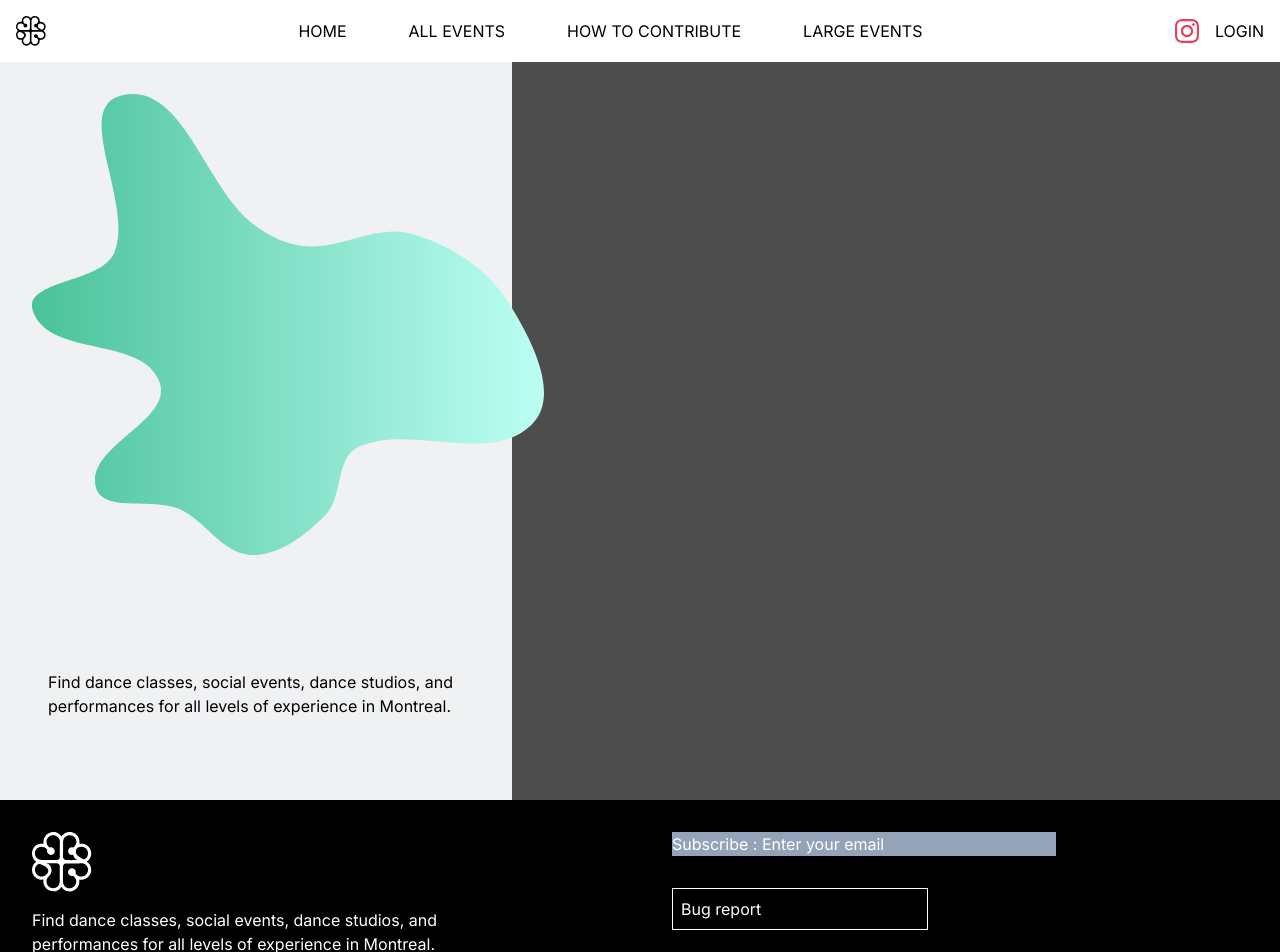
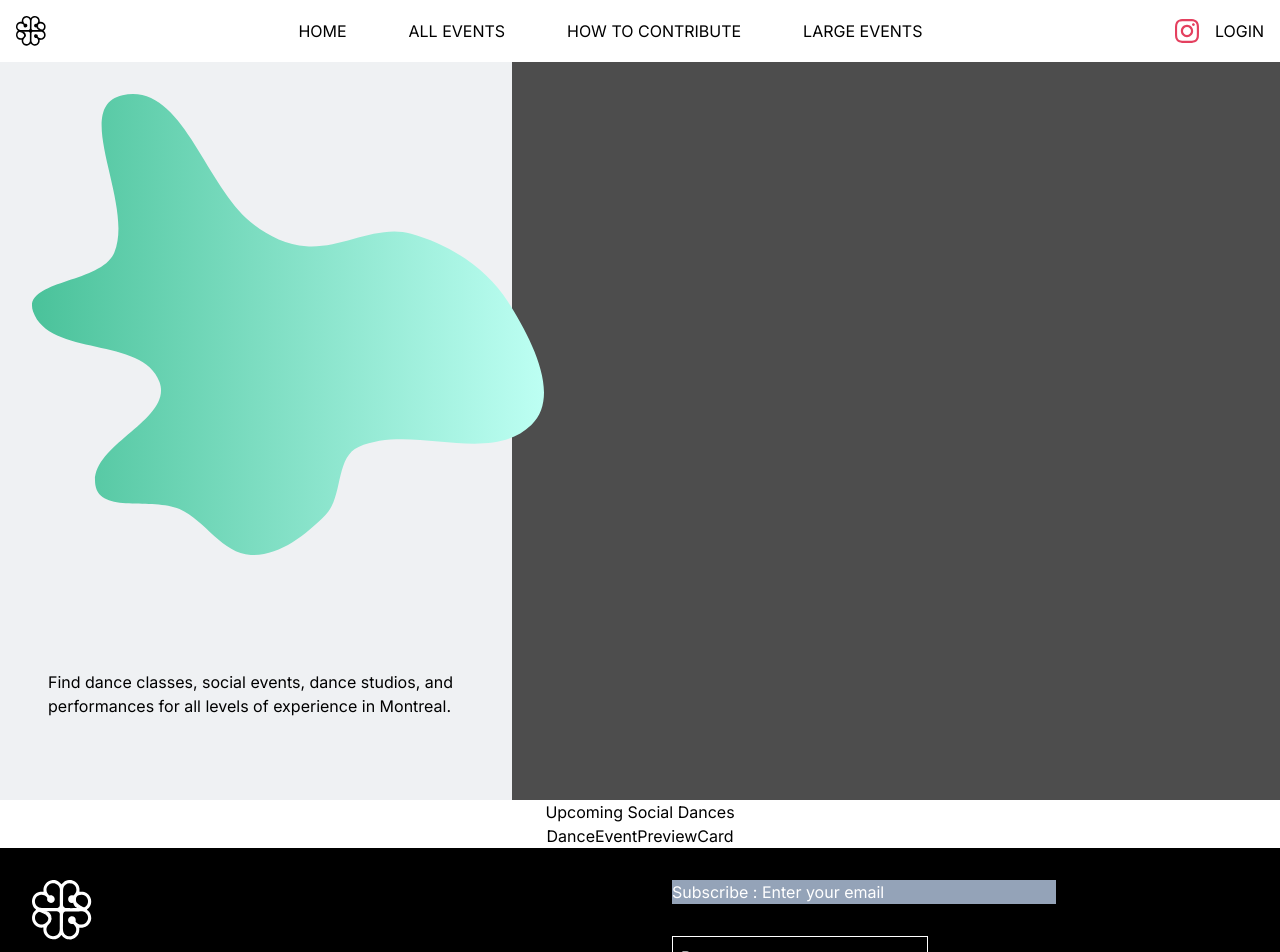
Before and after one commit to justinkwanchan/swing-schedule-front-end, a Next.js app: page / in a window 1280 px wide. Shown: the top 952 px of the page. Built offline with nearby package versions, Linux system fonts and the light colour scheme.

Commit message:
Consolidate home section files

```diff
--- /dev/null
+++ b/src/app/components/home/dance-event-preview-card/index.tsx
@@ -0,0 +1,3 @@
+export default function DanceEventPreviewCard() {
+  return <div>DanceEventPreviewCard</div>;
+}
--- a/src/app/components/home/index.tsx
+++ b/src/app/components/home/index.tsx
@@ -1,8 +1,10 @@
 import Image from 'next/image';
 import splotch from 'public/splotch.svg';
+import PreviewSection from './preview-section';
 
 export default function Home() {
   return (
+    <>
       <section className="flex flex-col md:flex-row h-[calc(100svh-62px)] w-full">
         <div className="bg-light-grey relative h-[70vw] md:h-auto md:w-2/5 2xl:w-1/3">
           <Image
@@ -12,11 +14,14 @@ export default function Home() {
           />
           <div className="md:h-[50vw] lg:h-[45vw] 2xl:h-[35vw]"></div>
           <p className="pl-[40%] pt-4 pr-4 sm:pt-8 sm:pr-8 md:px-12">
-          Find dance classes, social events, dance studios, and performances for
-          all levels of experience in Montreal.
+            Find dance classes, social events, dance studios, and performances
+            for all levels of experience in Montreal.
           </p>
         </div>
         <div className="bg-dark-grey h-[calc(60svh-64px)] md:h-auto grow"></div>
       </section>
+
+      <PreviewSection title={'Upcoming Social Dances'} />
+    </>
   );
 }
--- /dev/null
+++ b/src/app/components/home/preview-section/index.tsx
@@ -0,0 +1,14 @@
+import DanceEventPreviewCard from '../dance-event-preview-card';
+
+type Props = {
+  title: string;
+};
+
+export default function PreviewSection({ title }: Props) {
+  return (
+    <>
+      <div>{title}</div>
+      <DanceEventPreviewCard />
+    </>
+  );
+}
```
Also changed, not shown: src/app/components/home/dance-school-preview-card/index.tsx (added), src/app/components/home/newly-listed-events/index.tsx (deleted), src/app/components/home/previous-flyer-preview-card/index.tsx (added), src/app/components/home/previous-flyers/index.tsx (deleted), src/app/components/home/upcoming-social-dances/index.tsx (deleted). Lines whose indentation alone changed are shown as unchanged.
